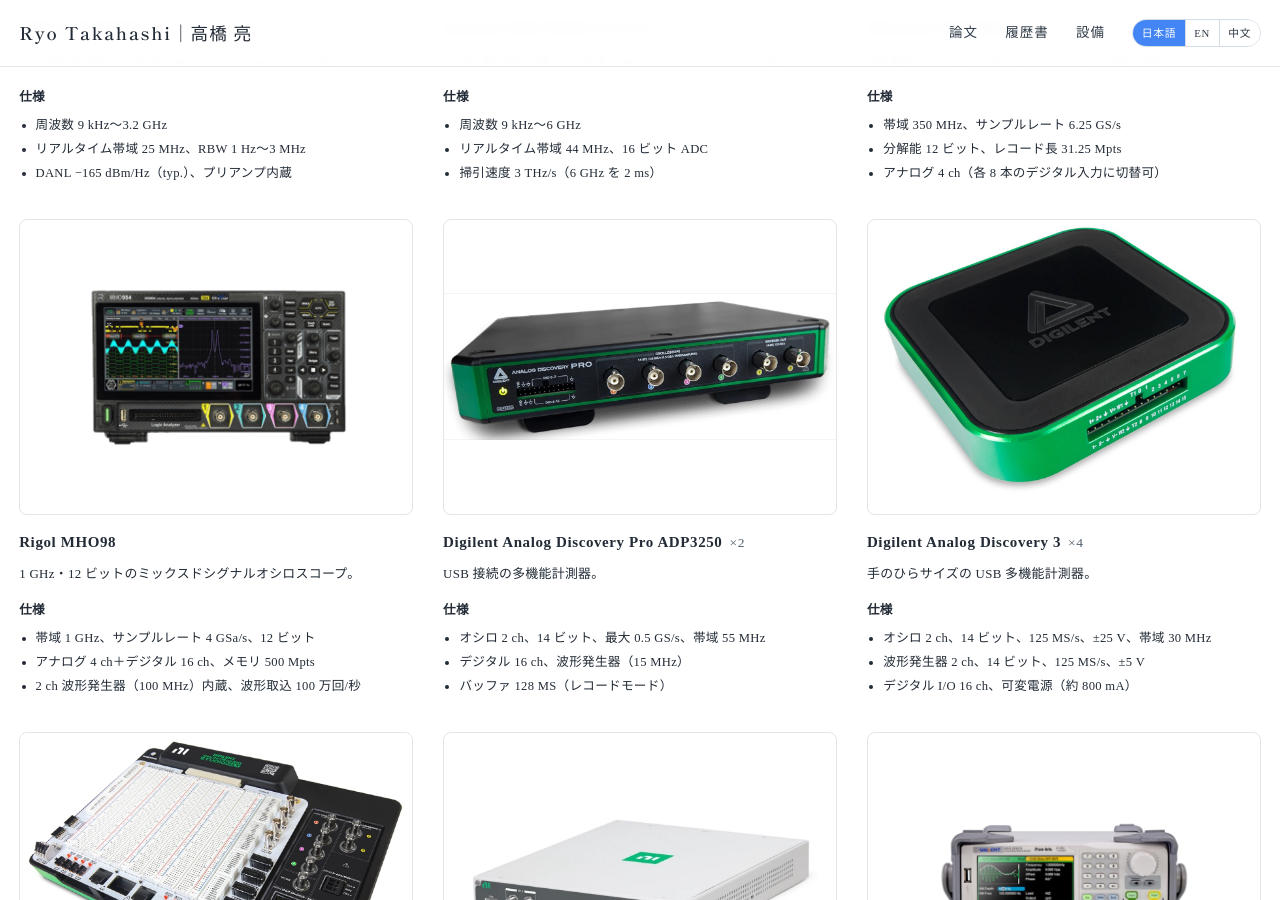
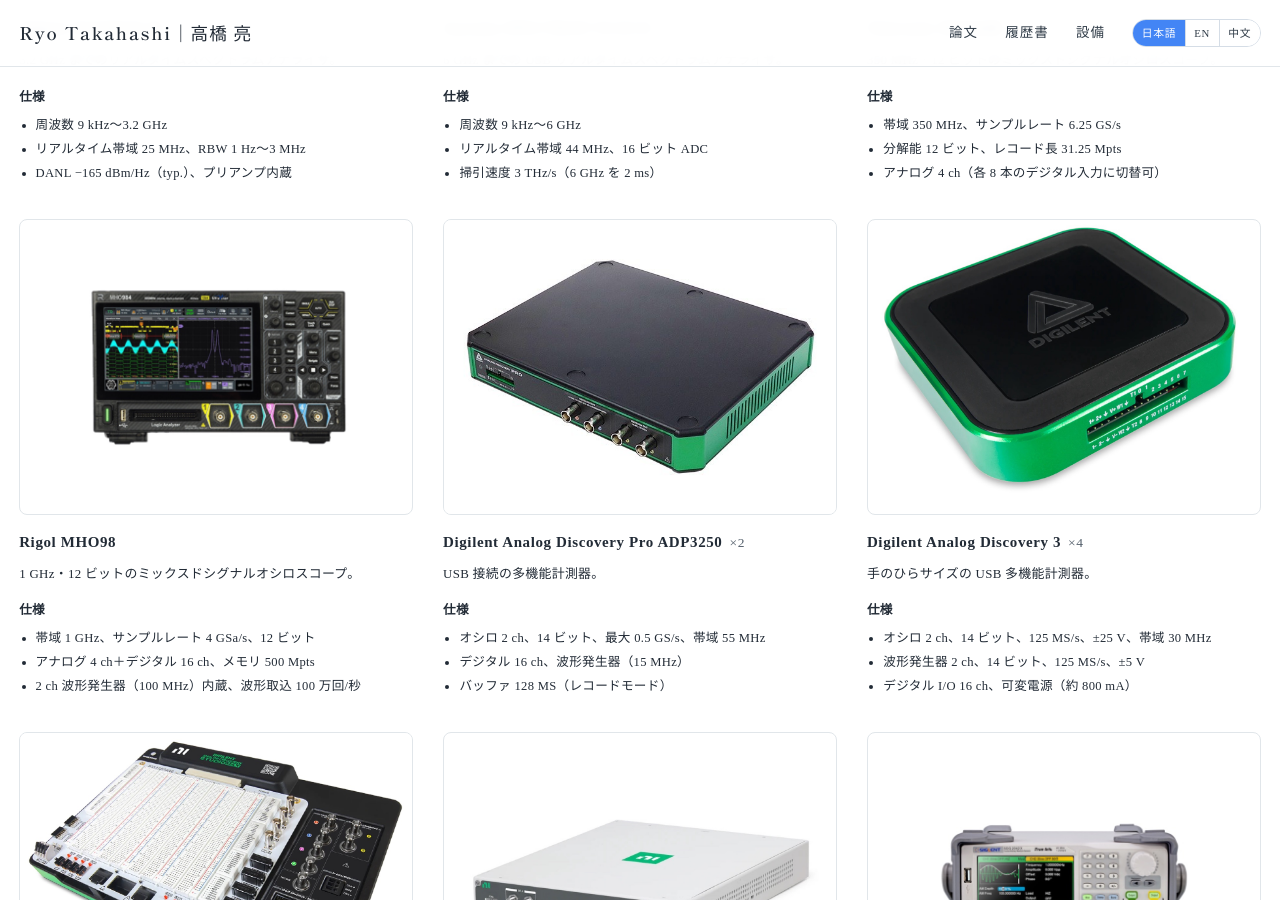
Before and after one commit to takahashiryo/takahashiryo.github.io, a Jekyll site: the page built from _pages/ja-facilities.html, in a window 1280 px wide and 900 px high, scrolled down 1145 px. Built offline with Jekyll 4.4.1, drawn with Linux system fonts in a browser that asks for light colours.

Commit message:
ADP3250 の写真を差し替え
Co-Authored-By: Claude Fable 5.1 <noreply@anthropic.com>

```diff
--- a/_data/facilities.yml
+++ b/_data/facilities.yml
@@ -175,7 +175,7 @@
     - id: "adp3250"
       name: "Analog Discovery Pro ADP3250"
       maker: "Digilent"
-      image: "adp3250.jpg"
+      image: "adp3250-2.jpg"
       qty: 2
       ja:
         desc: "USB 接続の多機能計測器。"
```
Also changed, not shown: images/facilities/adp3250-2.jpg (added), images/facilities/adp3250.jpg (deleted).
